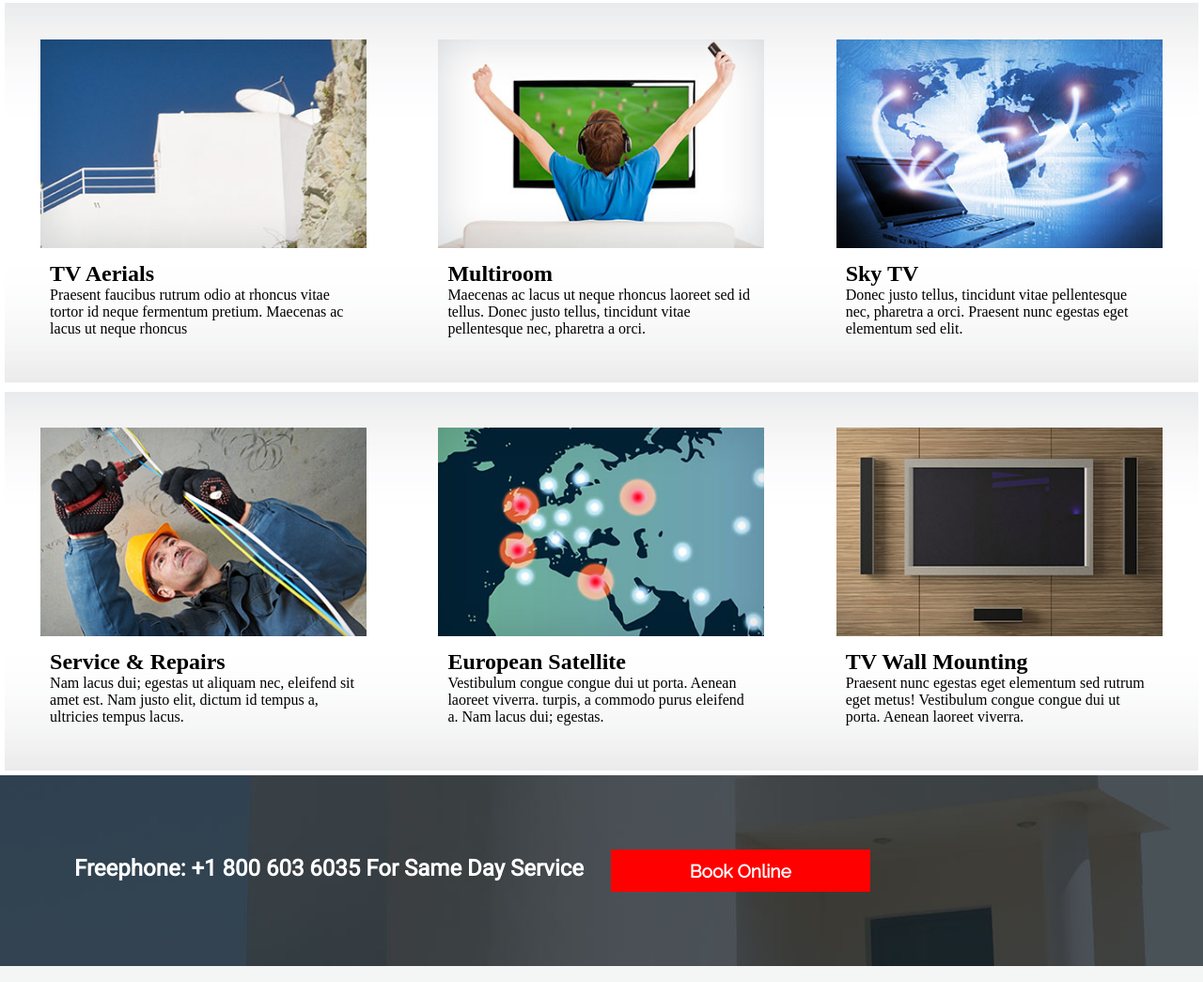
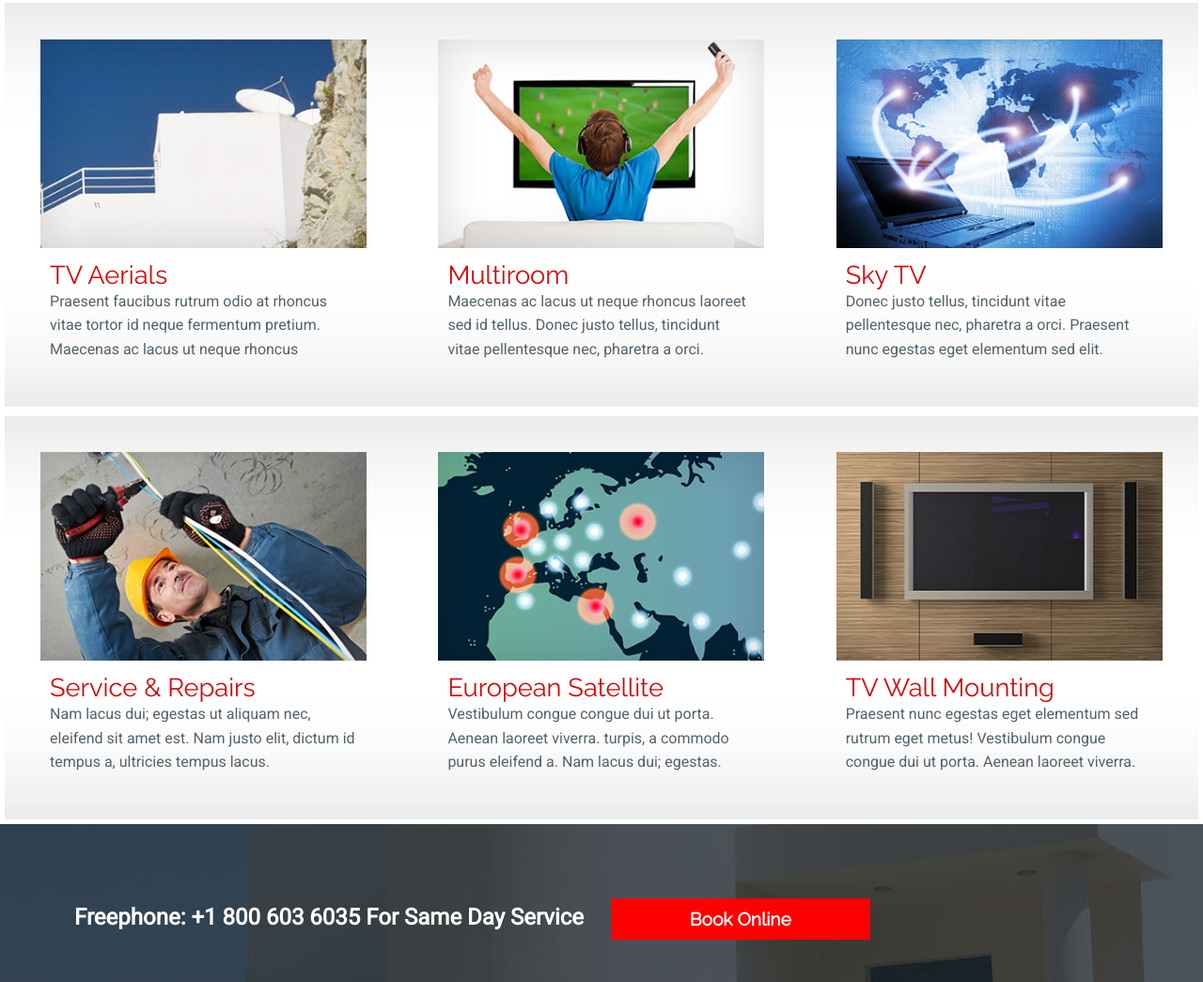
Before and after one commit to JPGITHUB1519/Electrical-Web-Page, a plain HTML site: page services.html in a window 1280 px wide. Shown: the part 1142-2187 px from the top of the page at 94% size. Drawn offline with Linux system fonts and the light colour scheme; files whose address does not match are found by name.

Commit message:
Fix services titles and text

```diff
--- a/services.html
+++ b/services.html
@@ -200,8 +200,8 @@
 						<img src="images/tvaerials.jpg" alt="tvaerials" class="full-width nomargin-nopadding">
 					</div>
 					<div class="box">
-						<h2>TV Aerials</h2>
-						<p>Praesent faucibus rutrum odio at rhoncus vitae tortor id neque fermentum pretium. Maecenas ac lacus ut neque rhoncus</p>
+						<h2 class="title-service-content">TV Aerials</h2>
+						<p class="texto-normal">Praesent faucibus rutrum odio at rhoncus vitae tortor id neque fermentum pretium. Maecenas ac lacus ut neque rhoncus</p>
 					</div>
 				</div>
 				<div class="box service-detailed-element bg-container nomargin-nopadding">
@@ -210,8 +210,8 @@
 					</div>
 
 					<div class="box">
-						<h2>Multiroom</h2>
-						<p>Maecenas ac lacus ut neque rhoncus laoreet sed id tellus. Donec justo tellus, tincidunt vitae pellentesque nec, pharetra a orci.</p>
+						<h2 class="title-service-content">Multiroom</h2>
+						<p class="texto-normal">Maecenas ac lacus ut neque rhoncus laoreet sed id tellus. Donec justo tellus, tincidunt vitae pellentesque nec, pharetra a orci.</p>
 					</div>
 				</div>
 				<div class="box service-detailed-element bg-container nomargin-nopadding">
@@ -220,8 +220,8 @@
 					</div>
 
 					<div class="box">
-						<h2>Sky TV</h2>
-						<p>Donec justo tellus, tincidunt vitae pellentesque nec, pharetra a orci. Praesent nunc egestas eget elementum sed elit.</p>
+						<h2 class="title-service-content">Sky TV</h2>
+						<p class="texto-normal">Donec justo tellus, tincidunt vitae pellentesque nec, pharetra a orci. Praesent nunc egestas eget elementum sed elit.</p>
 					</div>
 				</div>
 			</div>
@@ -234,8 +234,8 @@
 						<img src="images/services_and_repairs.jpg" alt="services_and_repairs" class="full-width nomargin-nopadding">
 					</div>
 					<div class="box">
-						<h2>Service &amp; Repairs</h2>
-						<p>Nam lacus dui; egestas ut aliquam nec, eleifend sit amet est. Nam justo elit, dictum id tempus a, ultricies tempus lacus.</p>
+						<h2 class="title-service-content">Service &amp; Repairs</h2>
+						<p class="texto-normal">Nam lacus dui; egestas ut aliquam nec, eleifend sit amet est. Nam justo elit, dictum id tempus a, ultricies tempus lacus.</p>
 					</div>
 				</div>
 				<div class="box service-detailed-element bg-container nomargin-nopadding">
@@ -244,8 +244,8 @@
 					</div>
 
 					<div class="box">
-						<h2>European Satellite</h2>
-						<p>Vestibulum congue congue dui ut porta. Aenean laoreet viverra. turpis, a commodo purus eleifend a. Nam lacus dui; egestas.</p>
+						<h2 class="title-service-content">European Satellite</h2>
+						<p class="texto-normal">Vestibulum congue congue dui ut porta. Aenean laoreet viverra. turpis, a commodo purus eleifend a. Nam lacus dui; egestas.</p>
 					</div>
 				</div>
 				<div class="box service-detailed-element bg-container nomargin-nopadding">
@@ -254,8 +254,8 @@
 					</div>
 
 					<div class="box">
-						<h2>TV Wall Mounting</h2>
-						<p>Praesent nunc egestas eget elementum sed rutrum eget metus! Vestibulum congue congue dui ut porta. Aenean laoreet viverra.</p>
+						<h2 class="title-service-content">TV Wall Mounting</h2>
+						<p class="texto-normal">Praesent nunc egestas eget elementum sed rutrum eget metus! Vestibulum congue congue dui ut porta. Aenean laoreet viverra.</p>
 					</div>
 				</div>
 			</div>
@@ -264,7 +264,7 @@
 		<div class="row free-phone">
 			<div class="row">
 				<div class="box freephone-element">
-					<h2 class="titulo-free-phone">Freephone: +1 800 603 6035 For Same Day Service</h2>
+					<h2 class="titulo-free-phone" class="title-service-content">Freephone: +1 800 603 6035 For Same Day Service</h2>
 				</div>
 
 				<div class="box freephone-element">
@@ -280,7 +280,7 @@
 		<div class="row footer bg-light-gray">
 
 			<div class="box text-footer">
-				<h2 class="center-text">Antenna installation &copy; 2015. <a href="#" class="quit-decoration dark-gray">Privacy Policy</a></h2>
+				<h2 class="center-text" class="title-service-content">Antenna installation &copy; 2015. <a href="#" class="quit-decoration dark-gray">Privacy Policy</a></h2>
 			</div>
 
 			<!--
```
